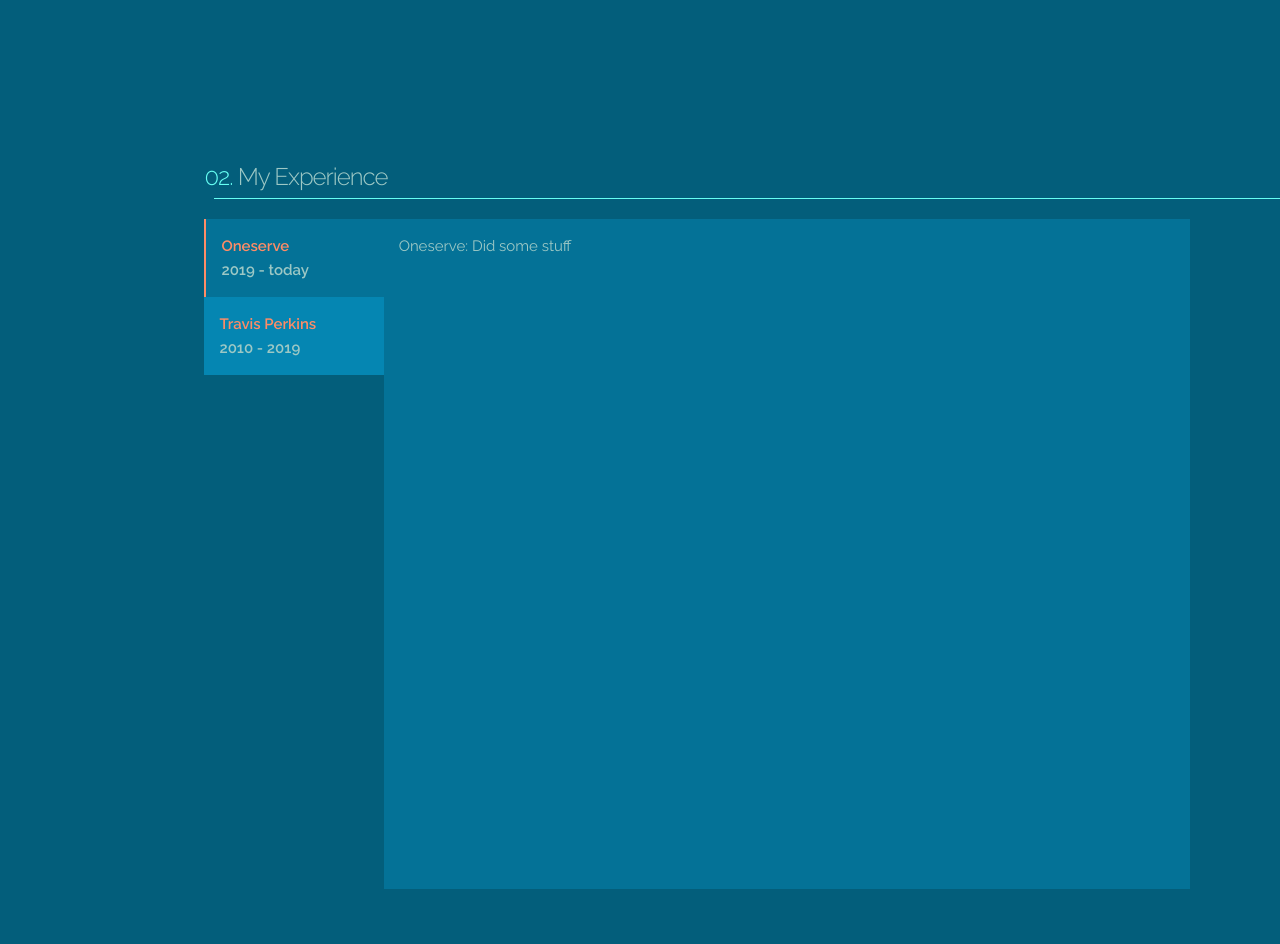
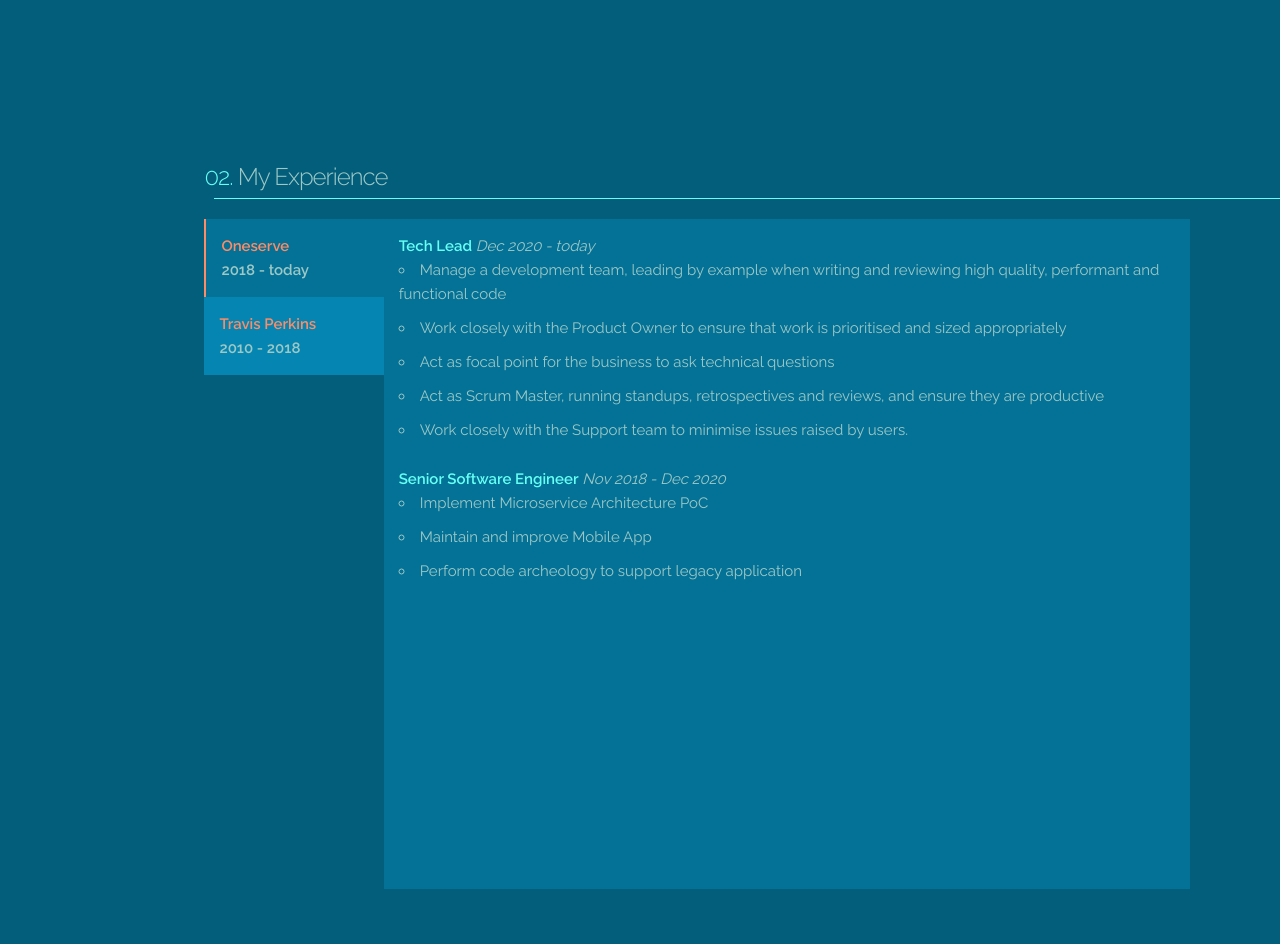
Before and after one commit to mattstartin/website-v2, a PHP site: page / in a window 1280 px wide. Shown: the part 1533-2477 px from the top of the page. Run offline with PHP 8.4, Linux system fonts and the light colour scheme; some libraries are stand-ins or nearby versions.

Commit message:
Padded out experience

```diff
--- a/css/test.css
+++ b/css/test.css
@@ -25,7 +25,8 @@ body { background-color: var(--background) }
 .textL { font-size: var(--text-l)}
 .textM { font-size: var(--text-m)}
 .textS { font-size: var(--text-s)}
-
+.italics { font-style: italic;}
+.bold { font-weight: bold;}
 /* Elements */
 .ctaButton { border: solid 1px var(--text-highlight); color: var(--text-highlight); font-weight: bold  }
 .ctaButton:hover { background-color: var(--text-highlight); border: solid 1px var(--text-contrast); color: var(--text-sub);}
--- a/index.html
+++ b/index.html
@@ -128,19 +128,62 @@
                                     <div class="two columns">
                                         <div id="osName" class="companyName companyOn" onclick="companyClick('os')">
                                             <div class="companyName">Oneserve</div>
-                                            <div class="companyDates">2019 - today</div>
+                                            <div class="companyDates">2018 - today</div>
                                         </div>
                                         <div id="tpName" class="companyName companyOff" onclick="companyClick('tp')">
                                             <div class="companyName">Travis Perkins</div>
-                                            <div class="companyDates">2010 - 2019</div>
+                                            <div class="companyDates">2010 - 2018</div>
                                         </div>
                                     </div>
                                     <div class="nine columns">
                                         <div id="osDetails" class="companyDetails on">
-                                            Oneserve: Did some stuff
+                                            <div class="container">
+                                                <div class="row">
+                                                    <div class="colourHighlight bold inline">Tech Lead</div><div class="inline italics"> Dec 2020 - today</div>
+                                                </div>
+                                                <div class="row">
+                                                    <div class="colourSub">
+                                                        <ul>
+                                                            <li>Manage a development team, leading by example when writing and reviewing high quality, performant and functional code</li>
+                                                            <li>Work closely with the Product Owner to ensure that work is prioritised and sized appropriately</li>
+                                                            <li>Act as focal point for the business to ask technical questions</li>
+                                                            <li>Act as Scrum Master, running standups, retrospectives and reviews, and ensure they are productive</li>
+                                                            <li>Work closely with the Support team to minimise issues raised by users. </li>
+                                                        </ul>
+                                                </div>
+                                                <div class="row">
+                                                    <div class="colourHighlight bold inline">Senior Software Engineer</div><div class="inline italics"> Nov 2018 - Dec 2020</div>
+                                                </div>
+                                                <div class="row">
+                                                    <div class="colourSub">
+                                                        <ul>
+                                                            <li>Implement Microservice Architecture PoC</li>
+                                                            <li>Maintain and improve Mobile App</li>
+                                                            <li>Perform code archeology to support legacy application</li>
+                                                        </ul>
+                                                </div>
+                                            </div>
+                                                </div>
+                                            </div>
                                         </div>
                                         <div id="tpDetails" class="companyDetails off">
-                                            TP: Did some stuff
+                                            <div class="row">
+                                                <div class="colourHighlight bold inline">Senior Software Engineer</div><div class="inline italics"> May 2013 - Nov 2018</div>
+                                            </div>
+                                            <div class="row">
+                                                <div class="colourHighlight bold inline">Software Engineer</div><div class="inline italics"> Jan 2011 - May 2013</div>
+                                            </div>
+                                            <div class="row">
+                                                <div class="colourHighlight bold inline">Trainee Software Engineer</div><div class="inline italics"> Mar 2010 - Jan 2011</div>
+                                            </div>
+                                            <div class="row">
+                                                <div class="colourSub">
+                                                    <ul>
+                                                        <li>Act as a figurehead for a development team, taking responsibility for the quality and functionality of the code</li>
+                                                        <li>Work on a variety of projects on various stacks</li>
+                                                    </ul>
+                                                </div>
+                                            </div>
                                         </div>
                                     </div>
                                 </div>
```
